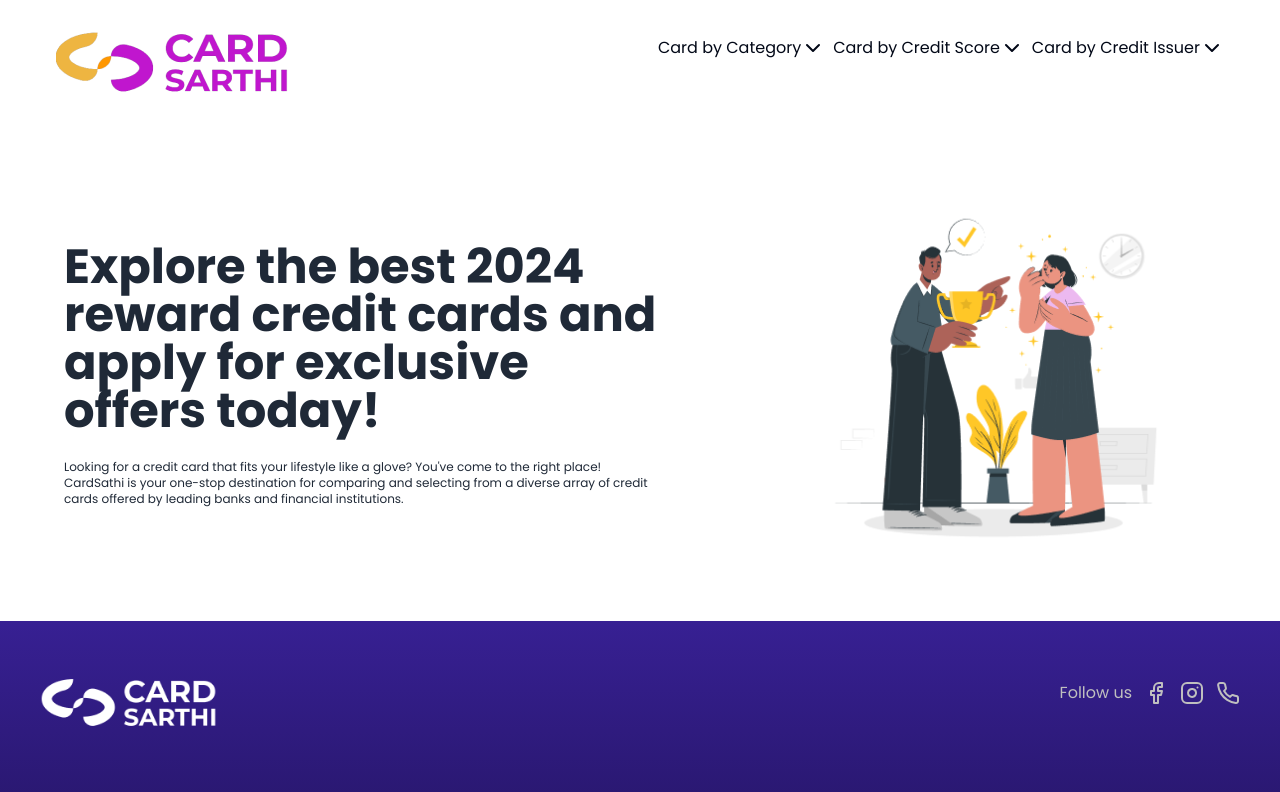
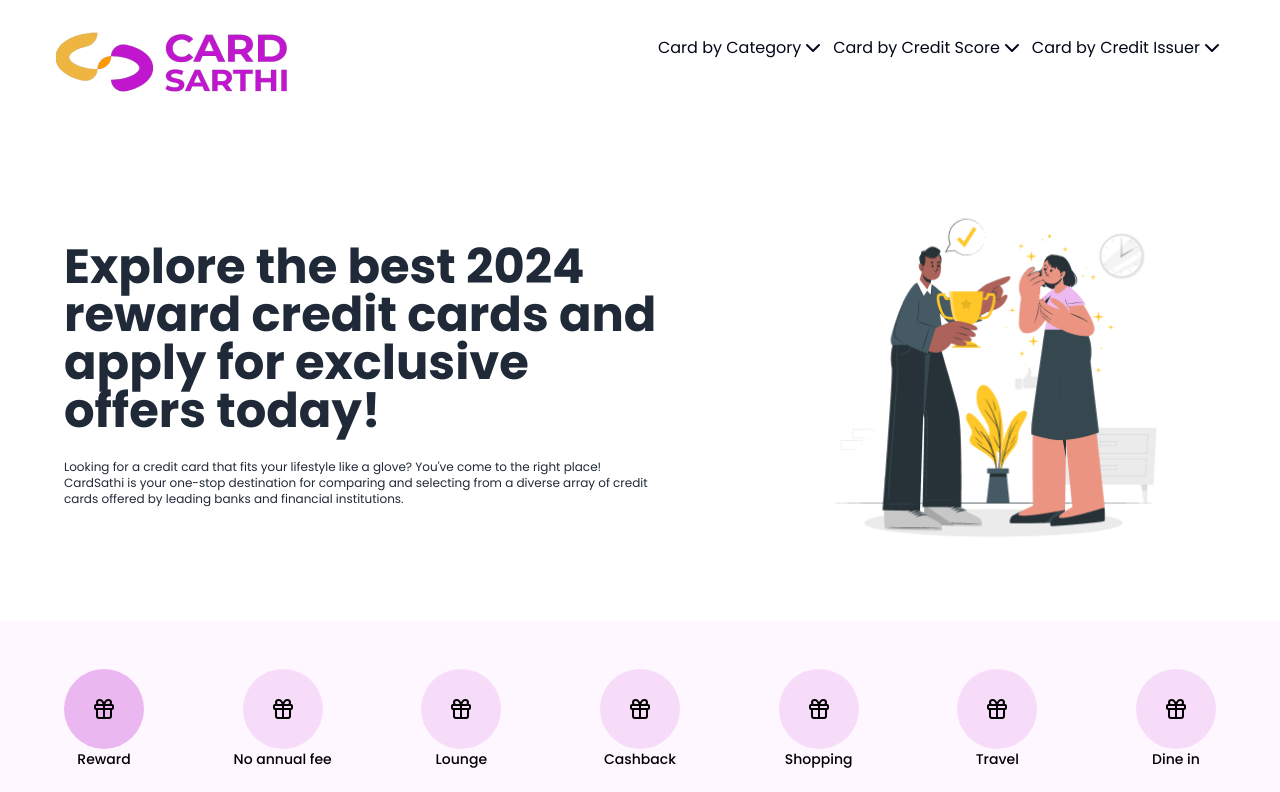
Before and after one commit to ohnishant/card-sarthi, a Next.js app: page /categories in a window 1280 px wide. Shown: the top 792 px of the page. Built offline with nearby package versions, Linux system fonts and the light colour scheme.

Commit message:
working tab triggers with query params letsgoooooo

```diff
--- /dev/null
+++ b/src/app/categories/_components/CategoryOptions.tsx
@@ -0,0 +1,113 @@
+"use client";
+import CardOption from "@/components/CardOption";
+import { Button } from "@/components/ui/button";
+import { Gift } from "lucide-react";
+import { usePathname, useRouter, useSearchParams } from "next/navigation";
+import React from "react";
+
+const CategoryOptions = () => {
+  const [selectedTab, setSelectedTab] = React.useState("reward_card");
+  const searchParams = useSearchParams();
+  const category = searchParams.get("category") || "reward_card";
+  const router = useRouter();
+  const pathname = usePathname();
+
+  function handleTabChange(tab: string) {
+    // now you got a read/write object
+    const current = new URLSearchParams(Array.from(searchParams.entries())); // -> has to use this form
+
+    // update as necessary
+    const value = tab;
+
+    if (!value) {
+      current.delete("category");
+    } else {
+      current.set("category", tab);
+      setSelectedTab(tab);
+    }
+
+    // cast to string
+    const search = current.toString();
+    // or const query = `${'?'.repeat(search.length && 1)}${search}`;
+    const query = search ? `?${search}` : "";
+
+    router.push(`${pathname}${query}`);
+  }
+
+  return (
+    <div className="bg-[#FEF7FF]">
+      <div className="container flex flex-row items-center py-10 justify-between">
+        <TabOption
+          text="Reward"
+          currentTab={selectedTab}
+          activeOn="reward_card"
+          onClick={() => handleTabChange("reward_card")}
+        />
+        <TabOption
+          text="No annual fee"
+          currentTab={selectedTab}
+          activeOn="no_annual_fee"
+          onClick={() => handleTabChange("no_annual_fee")}
+        />
+        <TabOption
+          text="Lounge"
+          currentTab={selectedTab}
+          activeOn="lounge"
+          onClick={() => handleTabChange("lounge")}
+        />
+        <TabOption
+          text="Cashback"
+          currentTab={selectedTab}
+          activeOn="cashback"
+          onClick={() => handleTabChange("cashback")}
+        />
+        <TabOption
+          text="Shopping"
+          currentTab={selectedTab}
+          activeOn="shopping"
+          onClick={() => handleTabChange("shopping")}
+        />
+        <TabOption
+          text="Travel"
+          currentTab={selectedTab}
+          activeOn="travel"
+          onClick={() => handleTabChange("travel")}
+        />
+        <TabOption
+          text="Dine in"
+          currentTab={selectedTab}
+          activeOn="dine"
+          onClick={() => handleTabChange("dine")}
+        />
+      </div>
+    </div>
+  );
+};
+
+const TabOption = ({
+  currentTab,
+  activeOn,
+  text,
+  onClick,
+}: {
+  currentTab: string;
+  activeOn: string;
+  text: string;
+  onClick?: () => void;
+}) => {
+  return (
+    <Button
+      onClick={onClick}
+      className="h-auto w-fit bg-transparent hover:bg-transparent text-black"
+    >
+      <CardOption
+        text={text}
+        bgColor={currentTab == activeOn ? "bg-[#EBB7F0]" : "bg-[#F6DCF8]"}
+      >
+        <Gift />
+      </CardOption>
+    </Button>
+  );
+};
+
+export default CategoryOptions;
--- a/src/app/categories/page.tsx
+++ b/src/app/categories/page.tsx
@@ -2,6 +2,7 @@
 import Hero from "@/components/Hero";
 import { useSearchParams } from "next/navigation";
 import { Suspense } from "react";
+import CategoryOptions from "./_components/CategoryOptions";
 
 const Page = () => {
   // Have to wrap content in suspense because the page would not load otherwise due to useSearchParams()
@@ -25,6 +26,7 @@ const Content = () => {
         desktopImageURI={heroDetails.img}
         secondary
       />
+      <CategoryOptions />
     </>
   );
 };
```
